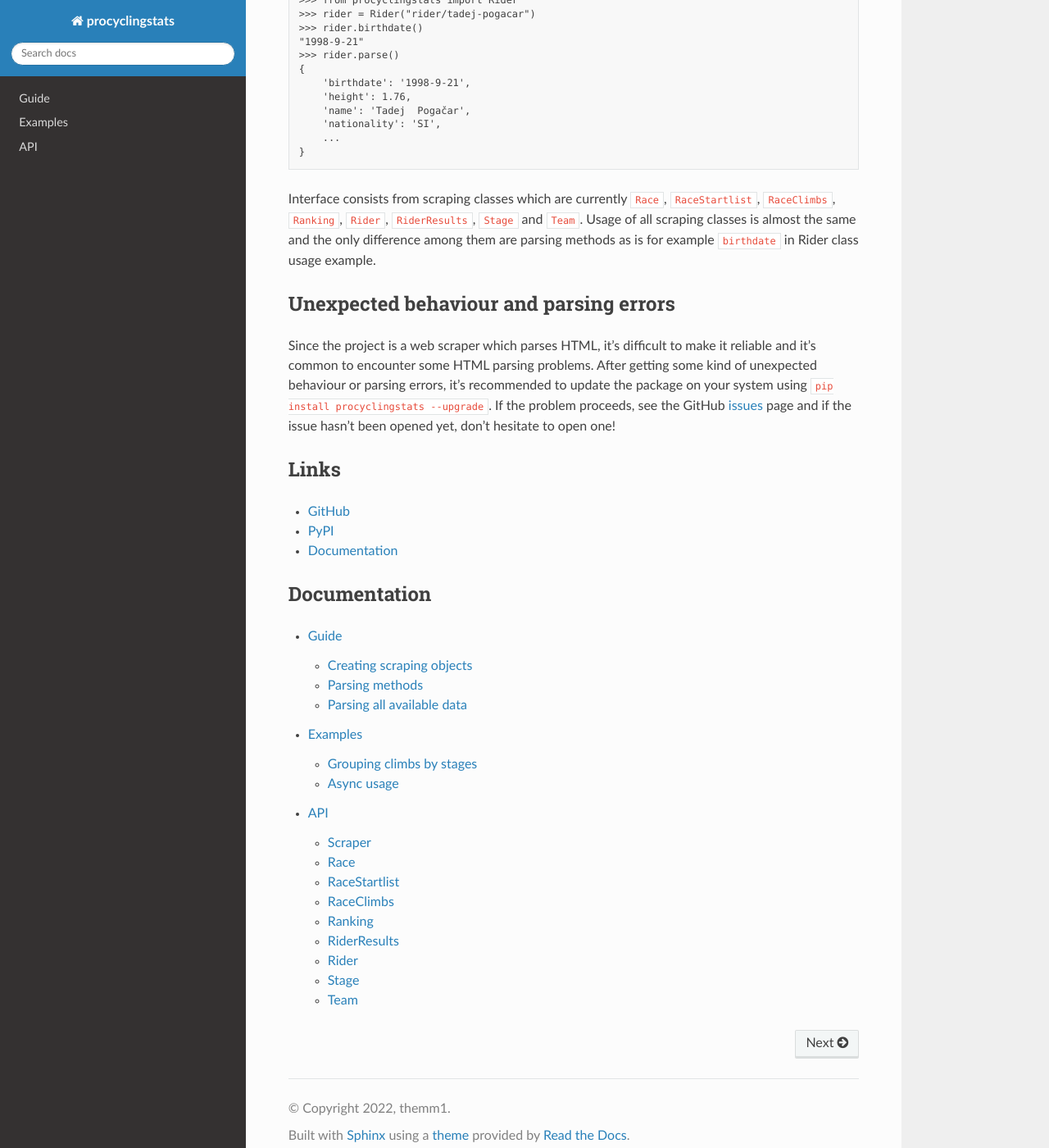
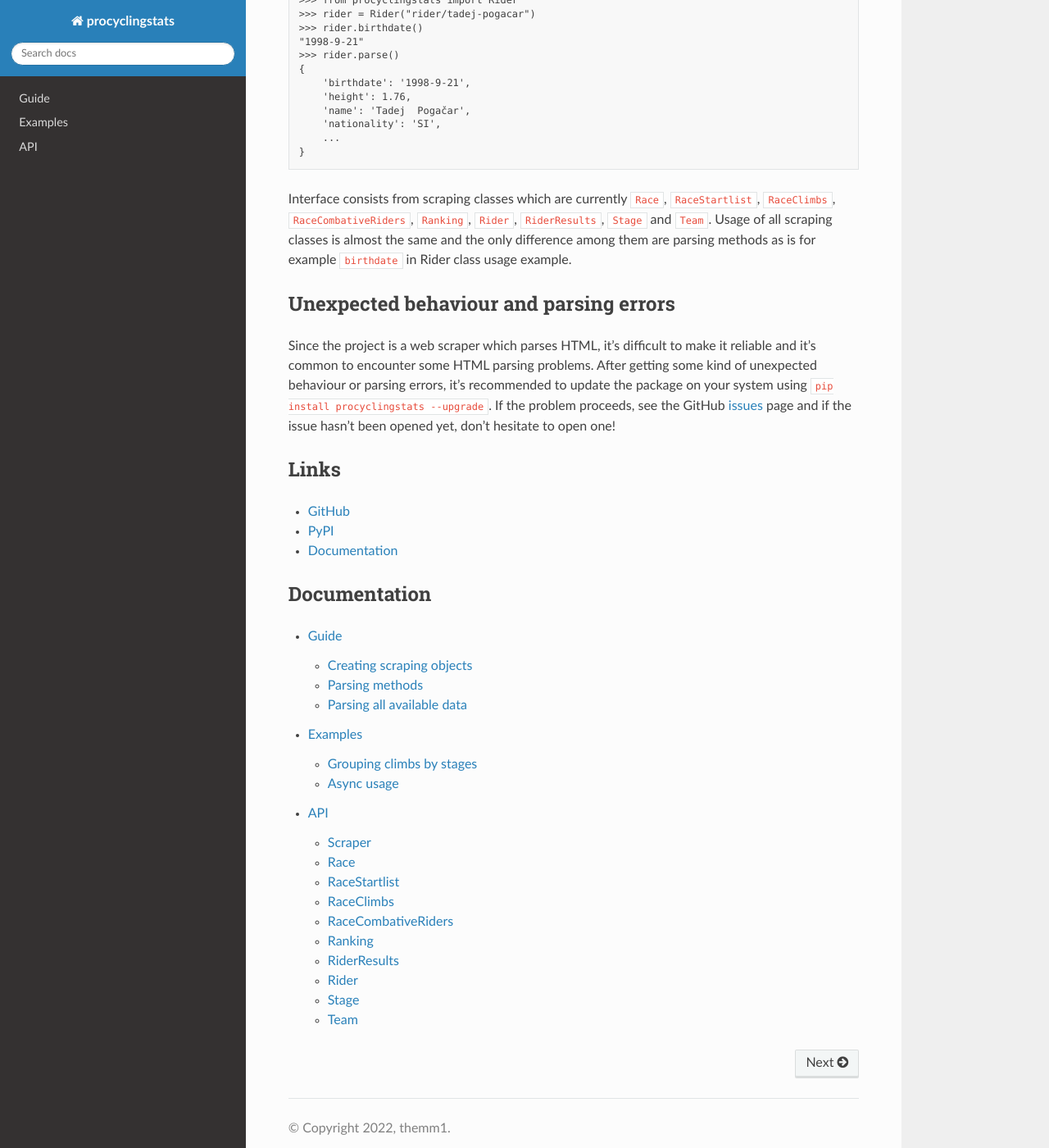
Before and after one commit to themm1/procyclingstats, a Sphinx documentation site: the page built from docs/source/index.rst, in a window 1280 px wide and 1400 px high, scrolled down 659 px. Shown: the whole window at 82% size. Built offline with Sphinx 7.4.7 and the Read the Docs theme 3.1.0, drawn with Linux system fonts in a browser that asks for light colours.

Commit message:
Combative riders scraping class added do docs

```diff
--- a/README.rst
+++ b/README.rst
@@ -42,10 +42,10 @@ Basic Rider class usage:
     }
 
 Interface consists from scraping classes which are currently ``Race``,
-``RaceStartlist``, ``RaceClimbs``, ``Ranking``, ``Rider``, ``RiderResults``,
-``Stage`` and ``Team``. Usage of all scraping classes is almost the same and
-the only difference among them are parsing methods as is for example
-``birthdate`` in Rider class usage example.
+``RaceStartlist``, ``RaceClimbs``, ``RaceCombativeRiders``, ``Ranking``,
+``Rider``, ``RiderResults``, ``Stage`` and ``Team``. Usage of all scraping
+classes is almost the same and the only difference among them are parsing
+methods as is for example ``birthdate`` in Rider class usage example.
 
 Unexpected behaviour and parsing errors
 ---------------------------------------
```
Also changed, not shown: docs/source/api.rst (+8 -0 lines).
